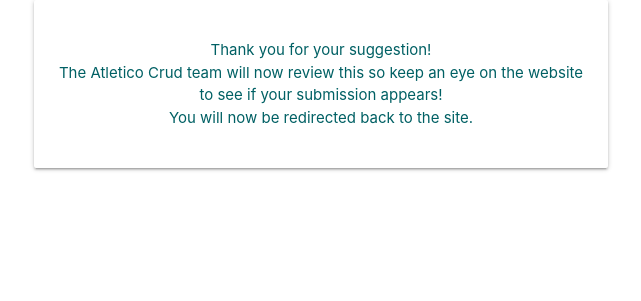
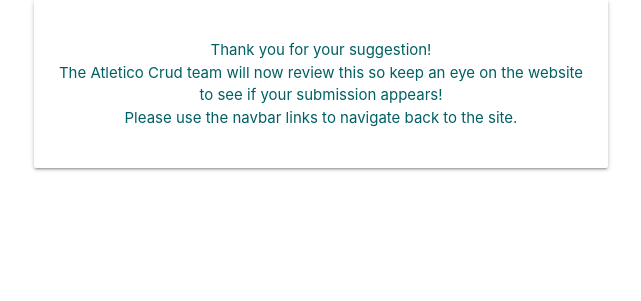
Before and after one commit to sniclasj/atletico-crud, a Flask app: page /confirmation in a window 1280 px wide. Shown: the part 166-467 px from the top of the page, without its empty margins (319-960 px from the left). Run offline with Flask 2, Linux system fonts and the light colour scheme; some libraries are stand-ins or nearby versions.

Commit message:
Update text in confirmation.html paragraph element

```diff
--- a/atleticocrud/templates/confirmation.html
+++ b/atleticocrud/templates/confirmation.html
@@ -10,7 +10,7 @@
                 Thank you for your suggestion!<br>
                 The Atletico Crud team will now review this so keep an eye on the
                 website to see if your submission appears!<br>
-                You will now be redirected back to the site.
+                Please use the navbar links to navigate back to the site.
             </p>
         </div>
     </div>
```
